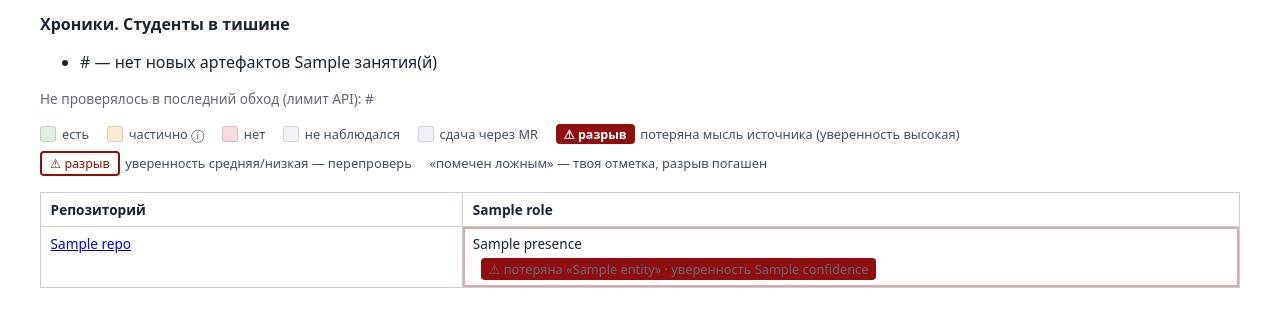
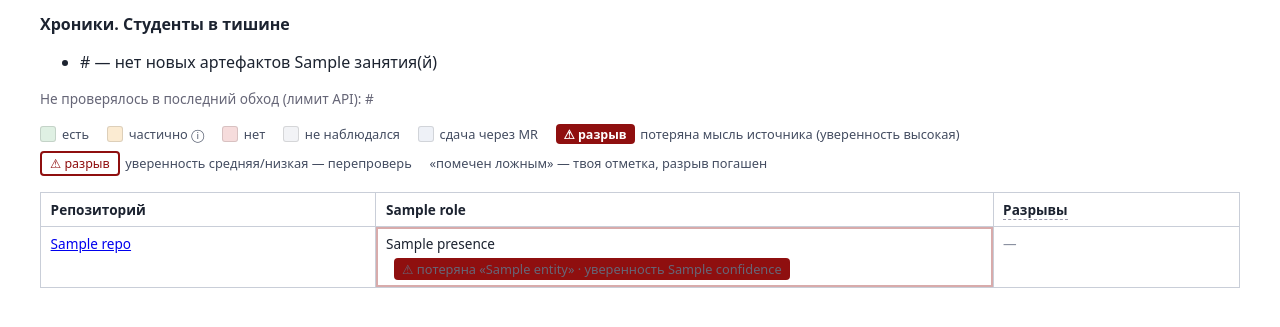
Before and after one commit to genarovv/course-dashboard, a FastAPI app: template app/templates/dashboard/artifact_matrix.html in a window 1280 px wide. Shown: the part 141-468 px from the top of the page. Run offline with FastAPI, Linux system fonts and the light colour scheme; the template is opened without the code that fills it: most values are stand-ins (such as "Sample title", 1, 10 or a date in 2020); some libraries are stand-ins or nearby versions.

Commit message:
D15: счётчик уникальных рёбер-разрывов на строку, сортировка ?sort=breaks (стабильная, живёт в URL — переживает POST FR-10), sticky шапка и колонка репозитория (#59)

```diff
--- a/app/static/css/app.css
+++ b/app/static/css/app.css
@@ -31,6 +31,17 @@ body {
 .unchecked { color: #667; font-size: 0.85rem; }
 
 /* ── Таблицы матриц ───────────────────────────────────────────────────── */
+/* D15 (#59): закреплённые шапка и первая колонка при прокрутке */
+.matrix-wrap { overflow: auto; max-height: 78vh; margin-top: 1rem; }
+.matrix-wrap table.matrix { margin-top: 0; }
+.matrix-wrap thead th { position: sticky; top: 0; background: #fff; z-index: 3; }
+.matrix-wrap td.repo-url, .matrix-wrap th.col-repo {
+    position: sticky; left: 0; background: #fff; z-index: 2;
+}
+.matrix-wrap thead th.col-repo { z-index: 4; }
+.row-breaks { text-align: center; color: #8a90a0; }
+.row-breaks-warm { color: #8f0f0f; font-weight: 700; }
+.col-breaks a { color: inherit; text-decoration: none; border-bottom: 1px dashed #99a; }
 table.matrix { border-collapse: collapse; width: 100%; margin-top: 1rem; }
 table.matrix th, table.matrix td {
     border: 1px solid #c9ced8;
--- a/app/templates/dashboard/artifact_matrix.html
+++ b/app/templates/dashboard/artifact_matrix.html
@@ -58,13 +58,17 @@
     <span class="legend-item">«помечен ложным» — твоя отметка, разрыв погашен</span>
 </div>
 
+<div class="matrix-wrap">
 <table class="matrix amatrix">
     <thead>
         <tr>
-            <th>Репозиторий</th>
+            <th class="col-repo">Репозиторий</th>
             {% for role in matrix.roles %}
             <th>{{ role.title }}</th>
             {% endfor %}
+            <th class="col-breaks" title="Уникальные рёбра-разрывы репозитория; клик — сначала проблемные">
+                {% if matrix.sort == "breaks" %}<a href="?">Разрывы ▼</a>{% else %}<a href="?sort=breaks">Разрывы</a>{% endif %}
+            </th>
         </tr>
     </thead>
     <tbody>
@@ -84,10 +88,12 @@
                 {%- endif -%}
             </td>
             {% endfor %}
+            <td class="row-breaks{% if matrix.row_breaks[repo.id] %} row-breaks-warm{% endif %}">{{ matrix.row_breaks[repo.id] or "—" }}</td>
         </tr>
         {% endfor %}
     </tbody>
 </table>
+</div>
 
 <div id="modal-root"></div>
 <script>
```
Also changed, not shown: app/routes/dashboard.py (+9 -3 lines), app/services/artifact_matrix.py (+17 -1 lines).
